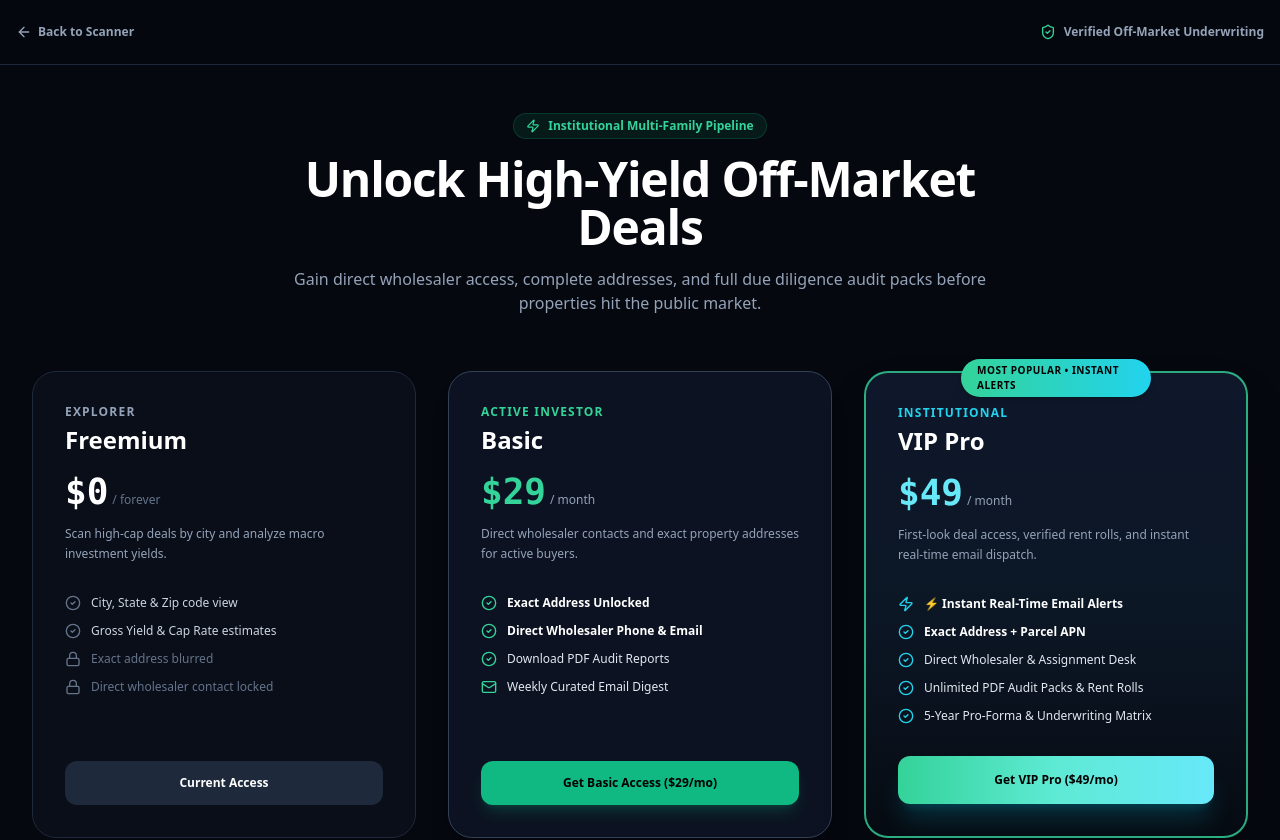
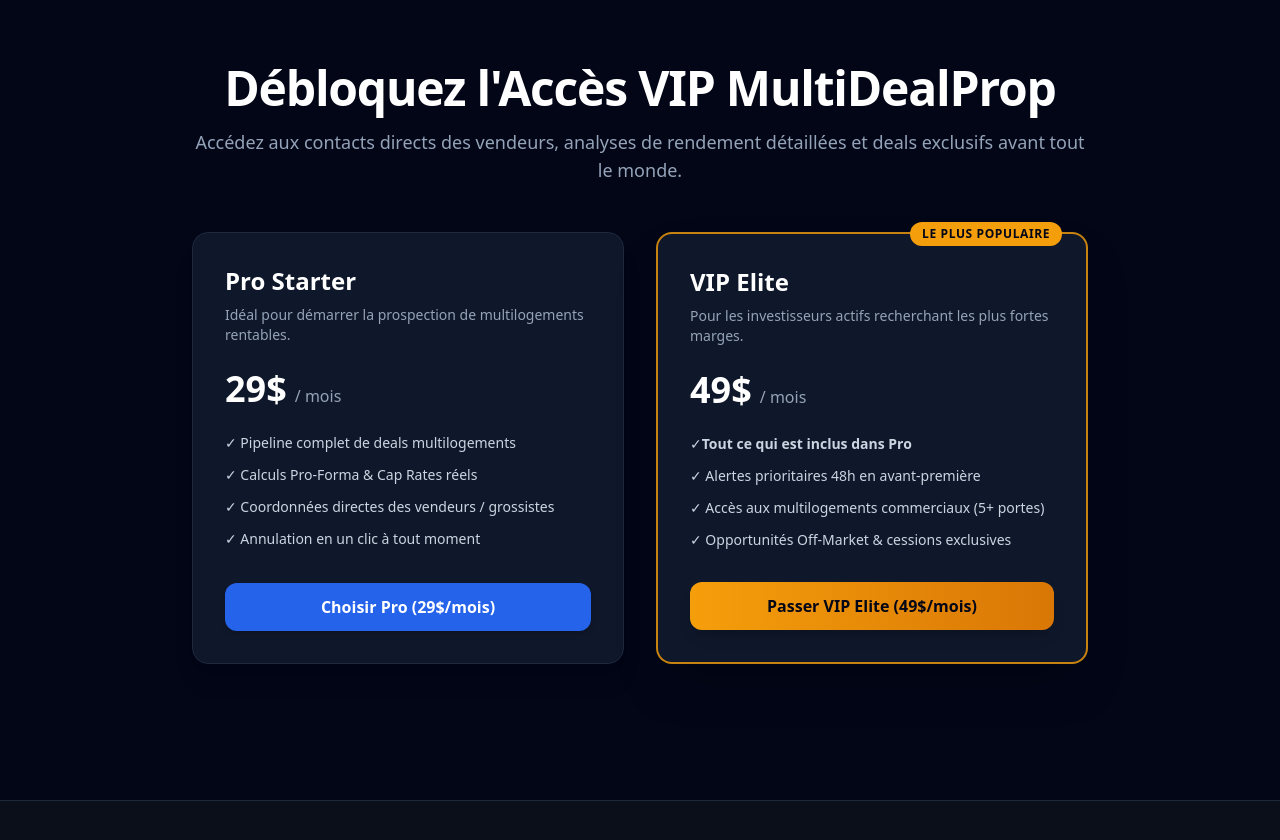
Before and after one commit to MultiDeal/multidealprop, a Next.js app: page /vip in a window 1280 px wide. Shown: the top 840 px of the page. Built offline with nearby package versions, Linux system fonts and the light colour scheme.

Commit message:
Fix folder structure

```diff
--- a/src/app/vip/page.tsx
+++ b/src/app/vip/page.tsx
@@ -1,180 +1,98 @@
 'use client';
 
-import { CheckCircle2, Zap, ArrowLeft, ShieldCheck, Mail, Lock } from 'lucide-react';
-import Link from 'next/link';
+import React, { useState } from 'react';
 
-export default function PricingPlansPage() {
+export default function VipPage() {
+  const [loadingPlan, setLoadingPlan] = useState<string | null>(null);
+
+  const handleCheckout = async (planKey: 'starter_29' | 'vip_49') => {
+    try {
+      setLoadingPlan(planKey);
+      const res = await fetch('/api/checkout/vip', {
+        method: 'POST',
+        headers: { 'Content-Type': 'application/json' },
+        body: JSON.stringify({ plan: planKey }),
+      });
+
+      const data = await res.json();
+
+      if (data.url) {
+        window.location.href = data.url;
+      } else {
+        alert(data.error || 'Erreur lors de la redirection vers le paiement.');
+      }
+    } catch (err: any) {
+      alert('Une erreur est survenue : ' + err.message);
+    } finally {
+      setLoadingPlan(null);
+    }
+  };
+
   return (
-    <div className="min-h-screen bg-[#06080F] text-slate-100 font-sans antialiased pb-20">
+    <div className="min-h-screen bg-slate-950 text-white py-16 px-4">
+      <div className="max-w-4xl mx-auto text-center">
+        <h1 className="text-4xl font-extrabold tracking-tight sm:text-5xl mb-4">
+          Débloquez l'Accès VIP MultiDealProp
+        </h1>
+        <p className="text-lg text-slate-400 mb-12">
+          Accédez aux contacts directs des vendeurs, analyses de rendement détaillées et deals exclusifs avant tout le monde.
+        </p>
 
-      {/* Header */}
-      <header className="border-b border-slate-800 bg-[#06080F]/80 backdrop-blur sticky top-0 z-40">
-        <div className="max-w-7xl mx-auto px-4 h-16 flex items-center justify-between">
-          <Link
-            href="/"
-            className="text-xs font-bold text-slate-400 hover:text-white flex items-center gap-1.5 transition-colors"
+        <div className="grid md:grid-cols-2 gap-8 text-left">
+          {/* Plan Pro Starter - 29$ */}
+          <div className="bg-slate-900 border border-slate-800 rounded-2xl p-8 flex flex-col justify-between shadow-xl">
+            <div>
+              <h3 className="text-2xl font-bold text-white mb-2">Pro Starter</h3>
+              <p className="text-slate-400 text-sm mb-6">Idéal pour démarrer la prospection de multilogements rentables.</p>
+              <div className="flex items-baseline mb-6">
+                <span className="text-4xl font-extrabold">29$</span>
+                <span className="text-slate-400 ml-2">/ mois</span>
+              </div>
+              <ul className="space-y-3 text-slate-300 text-sm mb-8">
+                <li className="flex items-center">✓ Pipeline complet de deals multilogements</li>
+                <li className="flex items-center">✓ Calculs Pro-Forma & Cap Rates réels</li>
+                <li className="flex items-center">✓ Coordonnées directes des vendeurs / grossistes</li>
+                <li className="flex items-center">✓ Annulation en un clic à tout moment</li>
+              </ul>
+            </div>
+            <button
+              onClick={() => handleCheckout('starter_29')}
+              disabled={loadingPlan !== null}
+              className="w-full bg-blue-600 hover:bg-blue-500 disabled:opacity-50 text-white font-semibold py-3 px-6 rounded-xl transition shadow-md"
             >
-            <ArrowLeft className="w-4 h-4" /> Back to Scanner
-          </Link>
-          <div className="text-xs font-semibold text-slate-400 flex items-center gap-2">
-            <ShieldCheck className="w-4 h-4 text-emerald-400" />
-            Verified Off-Market Underwriting
-          </div>
-        </div>
-      </header>
-
-      <main className="max-w-7xl mx-auto px-4 sm:px-6 lg:px-8 pt-12">
-
-        {/* Title */}
-        <div className="text-center max-w-3xl mx-auto mb-14">
-          <div className="inline-flex items-center gap-2 px-3 py-1 rounded-full bg-emerald-500/10 border border-emerald-500/20 text-emerald-400 text-xs font-bold mb-4">
-            <Zap className="w-3.5 h-3.5" /> Institutional Multi-Family Pipeline
-          </div>
-          <h1 className="text-3xl sm:text-5xl font-black text-white tracking-tight">
-            Unlock High-Yield Off-Market Deals
-          </h1>
-          <p className="text-sm sm:text-base text-slate-400 mt-4 leading-relaxed">
-            Gain direct wholesaler access, complete addresses, and full due diligence audit packs before properties hit the public market.
-          </p>
+              {loadingPlan === 'starter_29' ? 'Redirection...' : 'Choisir Pro (29$/mois)'}
+            </button>
           </div>
 
-        {/* Pricing Cards Grid */}
-        <div className="grid grid-cols-1 md:grid-cols-3 gap-8 items-stretch">
-
-          {/* Freemium Plan ($0) */}
-          <div className="bg-slate-900/40 border border-slate-800 rounded-3xl p-8 flex flex-col justify-between">
+          {/* Plan VIP Elite - 49$ */}
+          <div className="bg-slate-900 border-2 border-amber-500/80 rounded-2xl p-8 flex flex-col justify-between shadow-2xl relative">
+            <span className="absolute -top-3 right-6 bg-amber-500 text-slate-950 text-xs font-bold uppercase tracking-wider py-1 px-3 rounded-full">
+              Le Plus Populaire
+            </span>
             <div>
-              <div className="text-xs font-bold text-slate-400 uppercase tracking-widest mb-1">Explorer</div>
-              <h2 className="text-2xl font-black text-white">Freemium</h2>
-              <div className="mt-4 flex items-baseline gap-1">
-                <span className="text-4xl font-black text-white font-mono">$0</span>
-                <span className="text-xs text-slate-500">/ forever</span>
+              <h3 className="text-2xl font-bold text-white mb-2">VIP Elite</h3>
+              <p className="text-slate-400 text-sm mb-6">Pour les investisseurs actifs recherchant les plus fortes marges.</p>
+              <div className="flex items-baseline mb-6">
+                <span className="text-4xl font-extrabold">49$</span>
+                <span className="text-slate-400 ml-2">/ mois</span>
               </div>
-              <p className="text-xs text-slate-400 mt-3 leading-relaxed">
-                Scan high-cap deals by city and analyze macro investment yields.
-              </p>
-
-              <div className="mt-8 space-y-3 text-xs text-slate-300">
-                <div className="flex items-center gap-2.5">
-                  <CheckCircle2 className="w-4 h-4 text-slate-500 flex-shrink-0" />
-                  <span>City, State &amp; Zip code view</span>
+              <ul className="space-y-3 text-slate-300 text-sm mb-8">
+                <li className="flex items-center">✓ <strong>Tout ce qui est inclus dans Pro</strong></li>
+                <li className="flex items-center">✓ Alertes prioritaires 48h en avant-première</li>
+                <li className="flex items-center">✓ Accès aux multilogements commerciaux (5+ portes)</li>
+                <li className="flex items-center">✓ Opportunités Off-Market & cessions exclusives</li>
+              </ul>
             </div>
-                <div className="flex items-center gap-2.5">
-                  <CheckCircle2 className="w-4 h-4 text-slate-500 flex-shrink-0" />
-                  <span>Gross Yield &amp; Cap Rate estimates</span>
-                </div>
-                <div className="flex items-center gap-2.5 text-slate-500">
-                  <Lock className="w-4 h-4 flex-shrink-0" />
-                  <span>Exact address blurred</span>
-                </div>
-                <div className="flex items-center gap-2.5 text-slate-500">
-                  <Lock className="w-4 h-4 flex-shrink-0" />
-                  <span>Direct wholesaler contact locked</span>
+            <button
+              onClick={() => handleCheckout('vip_49')}
+              disabled={loadingPlan !== null}
+              className="w-full bg-gradient-to-r from-amber-500 to-amber-600 hover:from-amber-400 hover:to-amber-500 disabled:opacity-50 text-slate-950 font-bold py-3 px-6 rounded-xl transition shadow-lg"
+            >
+              {loadingPlan === 'vip_49' ? 'Redirection...' : 'Passer VIP Elite (49$/mois)'}
+            </button>
           </div>
         </div>
       </div>
-
-            <Link
-              href="/"
-              className="mt-8 w-full bg-slate-800 hover:bg-slate-700 text-white font-bold text-xs py-3.5 rounded-xl text-center transition-all block"
-            >
-              Current Access
-            </Link>
-          </div>
-
-          {/* Basic Plan ($29/mo) */}
-          <div className="bg-slate-900/70 border border-slate-700 rounded-3xl p-8 flex flex-col justify-between relative shadow-xl">
-            <div>
-              <div className="text-xs font-bold text-emerald-400 uppercase tracking-widest mb-1">Active Investor</div>
-              <h2 className="text-2xl font-black text-white">Basic</h2>
-              <div className="mt-4 flex items-baseline gap-1">
-                <span className="text-4xl font-black text-emerald-400 font-mono">$29</span>
-                <span className="text-xs text-slate-400">/ month</span>
-              </div>
-              <p className="text-xs text-slate-400 mt-3 leading-relaxed">
-                Direct wholesaler contacts and exact property addresses for active buyers.
-              </p>
-
-              <div className="mt-8 space-y-3 text-xs text-slate-200">
-                <div className="flex items-center gap-2.5">
-                  <CheckCircle2 className="w-4 h-4 text-emerald-400 flex-shrink-0" />
-                  <span className="font-semibold text-white">Exact Address Unlocked</span>
-                </div>
-                <div className="flex items-center gap-2.5">
-                  <CheckCircle2 className="w-4 h-4 text-emerald-400 flex-shrink-0" />
-                  <span className="font-semibold text-white">Direct Wholesaler Phone &amp; Email</span>
-                </div>
-                <div className="flex items-center gap-2.5">
-                  <CheckCircle2 className="w-4 h-4 text-emerald-400 flex-shrink-0" />
-                  <span>Download PDF Audit Reports</span>
-                </div>
-                <div className="flex items-center gap-2.5">
-                  <Mail className="w-4 h-4 text-emerald-400 flex-shrink-0" />
-                  <span>Weekly Curated Email Digest</span>
-                </div>
-              </div>
-            </div>
-
-            <a
-              href="/api/checkout?plan=basic"
-              className="mt-8 w-full bg-emerald-500 hover:bg-emerald-400 text-black font-extrabold text-xs py-3.5 rounded-xl text-center shadow-lg shadow-emerald-500/20 transition-all block"
-            >
-              Get Basic Access ($29/mo)
-            </a>
-          </div>
-
-          {/* VIP Pro Plan ($49/mo) */}
-          <div className="bg-gradient-to-b from-slate-900 via-[#0C1726] to-[#060B12] border-2 border-emerald-400/80 rounded-3xl p-8 flex flex-col justify-between relative shadow-2xl">
-            <div className="absolute -top-3.5 left-1/2 -translate-x-1/2 bg-gradient-to-r from-emerald-400 to-cyan-400 text-black font-black text-[10px] uppercase tracking-wider py-1 px-4 rounded-full shadow-md">
-              Most Popular • Instant Alerts
-            </div>
-
-            <div>
-              <div className="text-xs font-bold text-cyan-400 uppercase tracking-widest mb-1">Institutional</div>
-              <h2 className="text-2xl font-black text-white">VIP Pro</h2>
-              <div className="mt-4 flex items-baseline gap-1">
-                <span className="text-4xl font-black text-cyan-300 font-mono">$49</span>
-                <span className="text-xs text-slate-400">/ month</span>
-              </div>
-              <p className="text-xs text-slate-400 mt-3 leading-relaxed">
-                First-look deal access, verified rent rolls, and instant real-time email dispatch.
-              </p>
-
-              <div className="mt-8 space-y-3 text-xs text-slate-200">
-                <div className="flex items-center gap-2.5">
-                  <Zap className="w-4 h-4 text-cyan-400 flex-shrink-0" />
-                  <span className="font-bold text-white">⚡ Instant Real-Time Email Alerts</span>
-                </div>
-                <div className="flex items-center gap-2.5">
-                  <CheckCircle2 className="w-4 h-4 text-cyan-400 flex-shrink-0" />
-                  <span className="font-semibold text-white">Exact Address + Parcel APN</span>
-                </div>
-                <div className="flex items-center gap-2.5">
-                  <CheckCircle2 className="w-4 h-4 text-cyan-400 flex-shrink-0" />
-                  <span>Direct Wholesaler &amp; Assignment Desk</span>
-                </div>
-                <div className="flex items-center gap-2.5">
-                  <CheckCircle2 className="w-4 h-4 text-cyan-400 flex-shrink-0" />
-                  <span>Unlimited PDF Audit Packs &amp; Rent Rolls</span>
-                </div>
-                <div className="flex items-center gap-2.5">
-                  <CheckCircle2 className="w-4 h-4 text-cyan-400 flex-shrink-0" />
-                  <span>5-Year Pro-Forma &amp; Underwriting Matrix</span>
-                </div>
-              </div>
-            </div>
-
-            <a
-              href="/api/checkout?plan=vip"
-              className="mt-8 w-full bg-gradient-to-r from-emerald-400 via-teal-300 to-cyan-300 hover:opacity-95 text-black font-black text-xs py-4 rounded-xl text-center shadow-xl shadow-cyan-500/20 transition-all block"
-            >
-              Get VIP Pro ($49/mo)
-            </a>
-          </div>
-
-        </div>
-
-      </main>
     </div>
   );
 }
```
Lines whose indentation alone changed are shown as unchanged.
